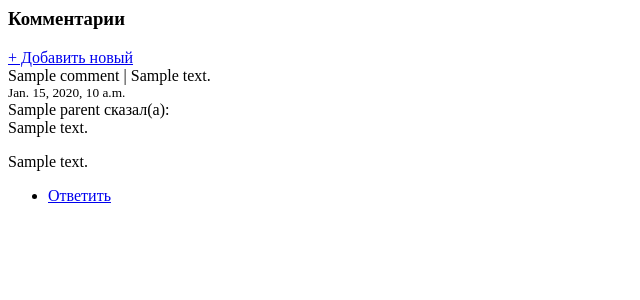
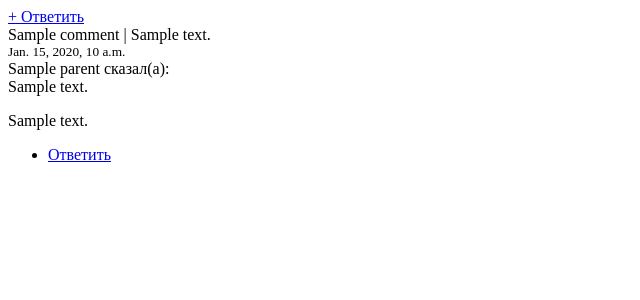
Before and after one commit to dalay/django-tf-comments, a Django app: template templates/comments/comments.html in a window 1280 px wide. Shown: the top 300 px of the page, without its empty margins (0-640 px from the left). Run offline with Django 3.2, Linux system fonts and the light colour scheme; the template is opened without the code that fills it: most values are stand-ins (such as "Sample title", 1, 10 or a date in 2020).

Commit message:
remove comments title in tpl

```diff
--- a/templates/comments/comments.html
+++ b/templates/comments/comments.html
@@ -1,7 +1,6 @@
 <div id="comments">
     <div id="comments-header">
-        <h3 class="comments title">Комментарии</h3>
-        <a class="button button-primary ajax" id="comment-add-new" href="{% url 'comment-new' content_type.id object_id %}">+ Добавить новый</a>
+        <a class="button button-primary ajax" id="comment-add-new" href="{% url 'comment-new' content_type.id object_id %}">+ Ответить</a>
     </div>
     {% for comment in comments %}
         {% include 'comments/_comment.html' with comment=comment %}
```
